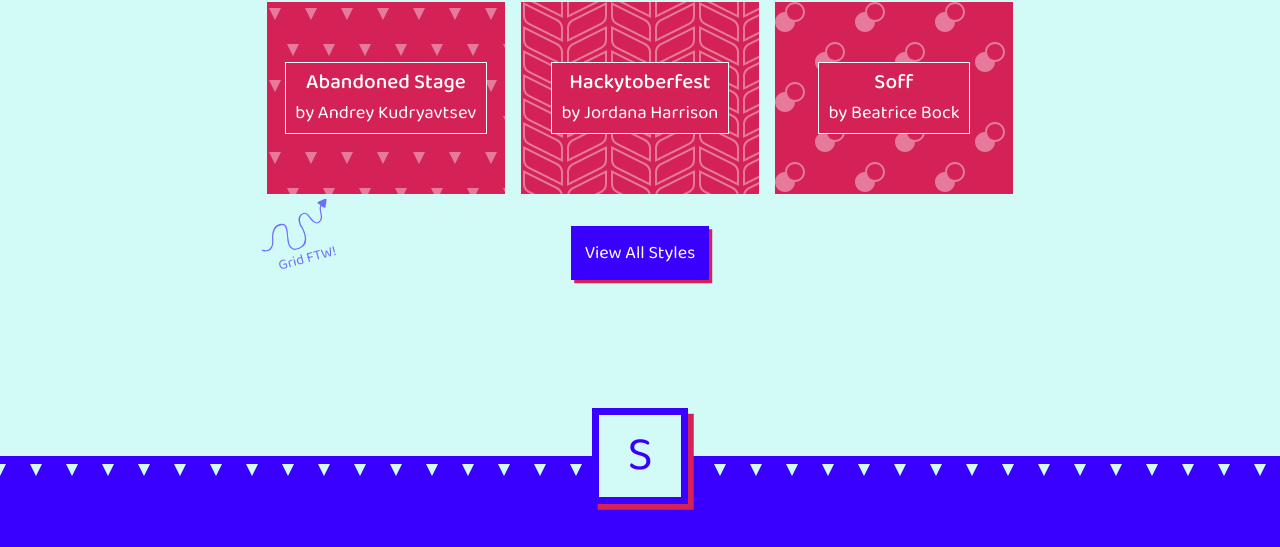
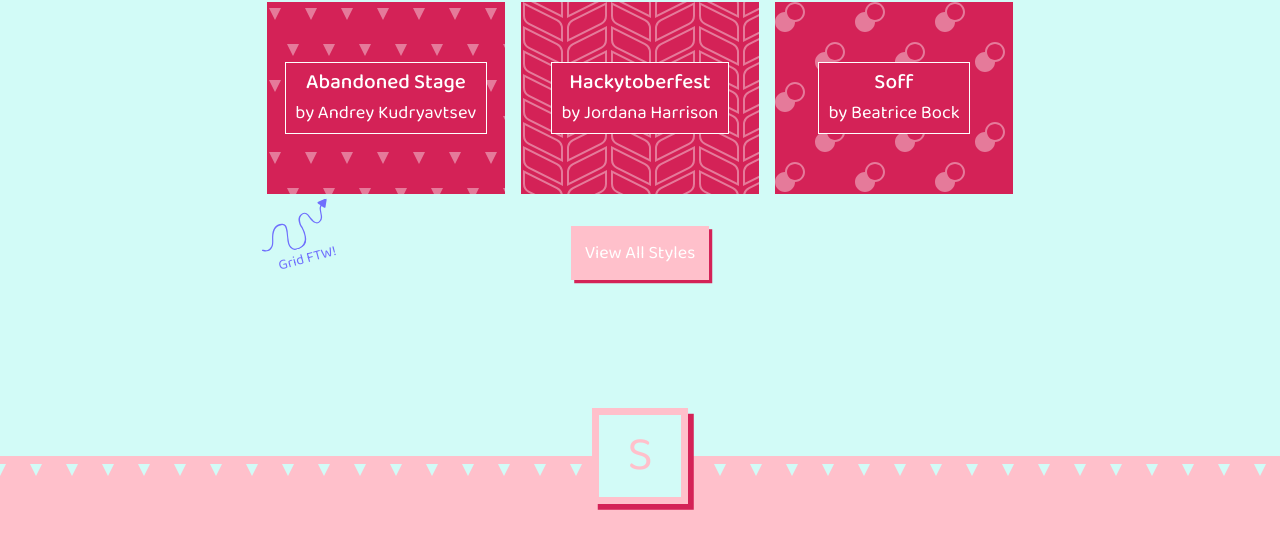
Before and after one commit to brostkyl/style-stage, a website: page public/index.html in a window 1280 px wide. Shown: the part 4734-5281 px from the top of the page. Drawn offline with nearby package versions, Linux system fonts and the light colour scheme; files that its build step writes are made by us from their sources.

Commit message:
branches

```diff
--- a/sass/_theme.scss
+++ b/sass/_theme.scss
@@ -1,4 +1,4 @@
-$color-primary: #3a00ff !default;
+$color-primary: pink !default;
 $color-primary-alt: #6f6ffd !default;
 $color-secondary: #d42257 !default;
 $color-background: #d2fbf7 !default;
```
Also changed, not shown: 1 other file.
